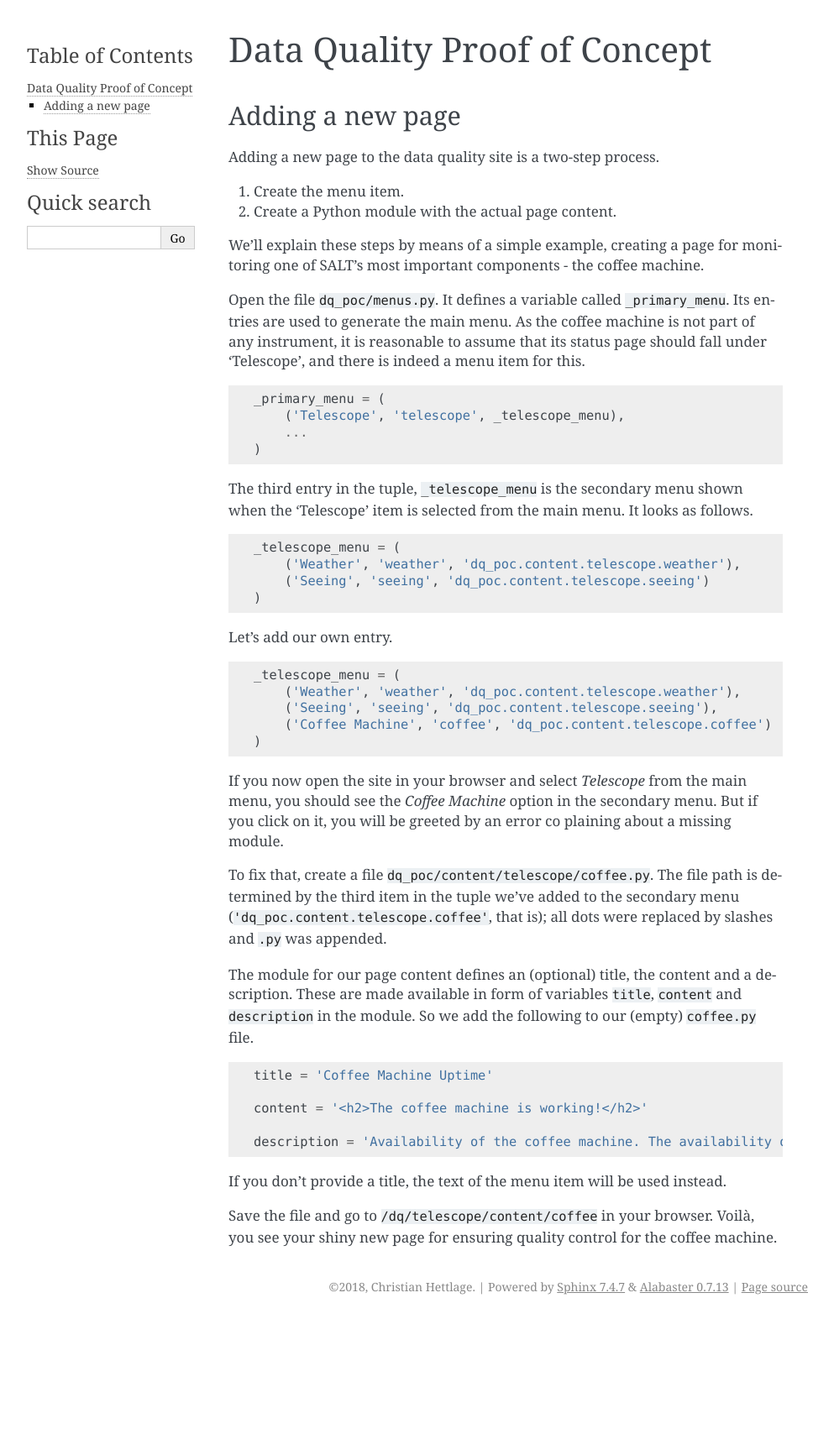
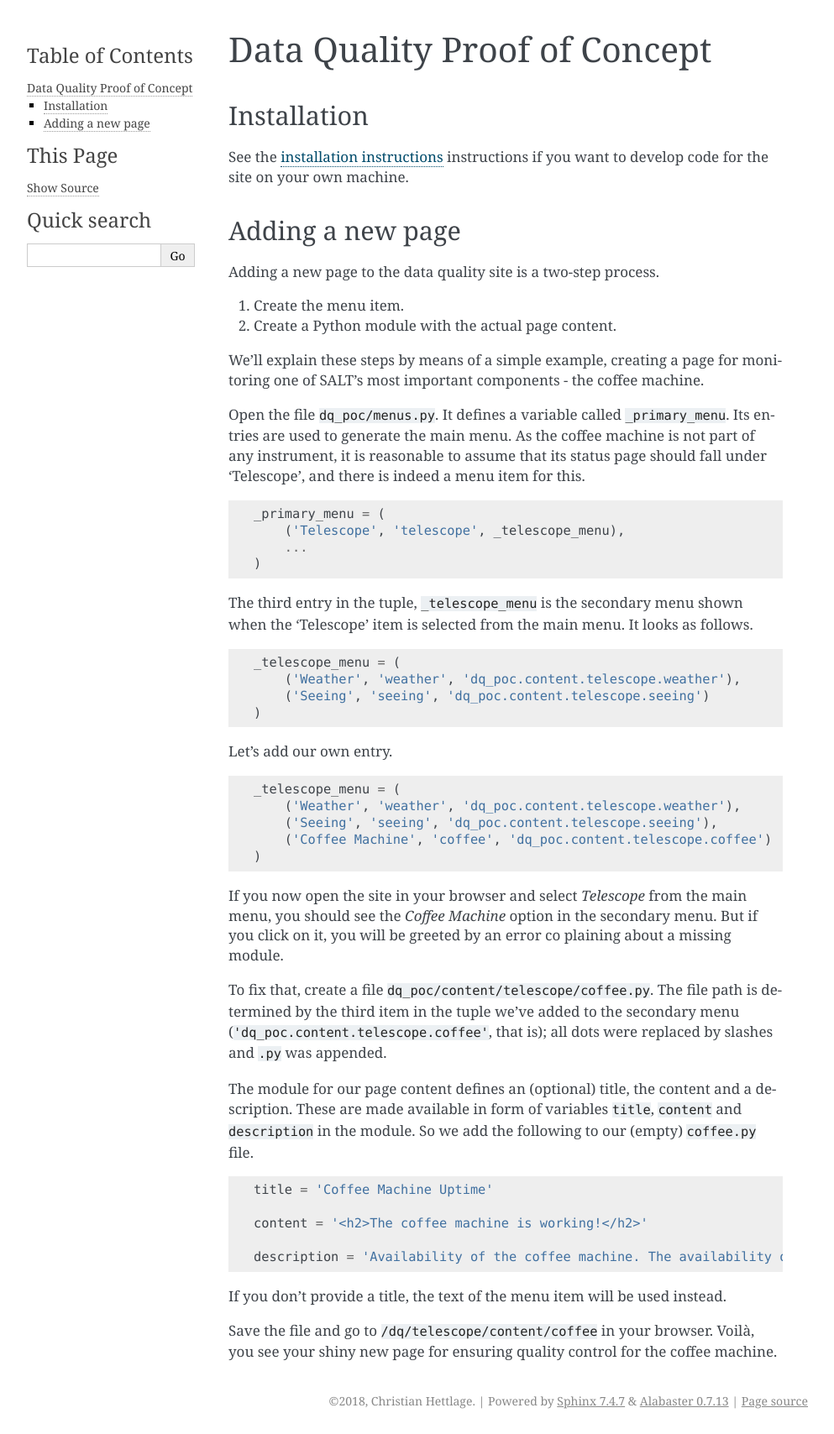
Before and after one commit to hettlage/data-quality-poc, a Sphinx documentation site: the page built from docs/readme.rst, in a window 1280 px wide. Shown: the whole page at 84% size, without its empty margins (148-1141 px from the left). Built offline with Sphinx 7.4.7, drawn with Linux system fonts in a browser that asks for light colours; pages that are not in the unit, such as notebooks, are missing from menus; before the commit the page ends 1572 px from its top, so only the background shows below that.

Commit message:
updated documentation

```diff
--- a/README.rst
+++ b/README.rst
@@ -1,6 +1,11 @@
 =============================
 Data Quality Proof of Concept
 =============================
+
+Installation
+------------
+
+See the :ref:`installation instructions <installation>` instructions if you want to develop code for the site on your own machine.
 
 Adding a new page
 -----------------
--- a/docs/installation.rst
+++ b/docs/installation.rst
@@ -1,4 +1,6 @@
 .. highlight:: shell
+
+.. _installation:
 
 ============
 Installation
@@ -39,4 +41,4 @@ You can now start the website with the :command:`flask` command.
   export FLASK_DEBUG=1
   flask run
 
-The server thus started can be terminated with ``Ctrl-C``.
+Point your browser to `http://127.0.0.1:5000/ <http://127.0.0.1:5000/>`_ in order view the site. The Flask server can be terminated with ``Ctrl-C``.
```
